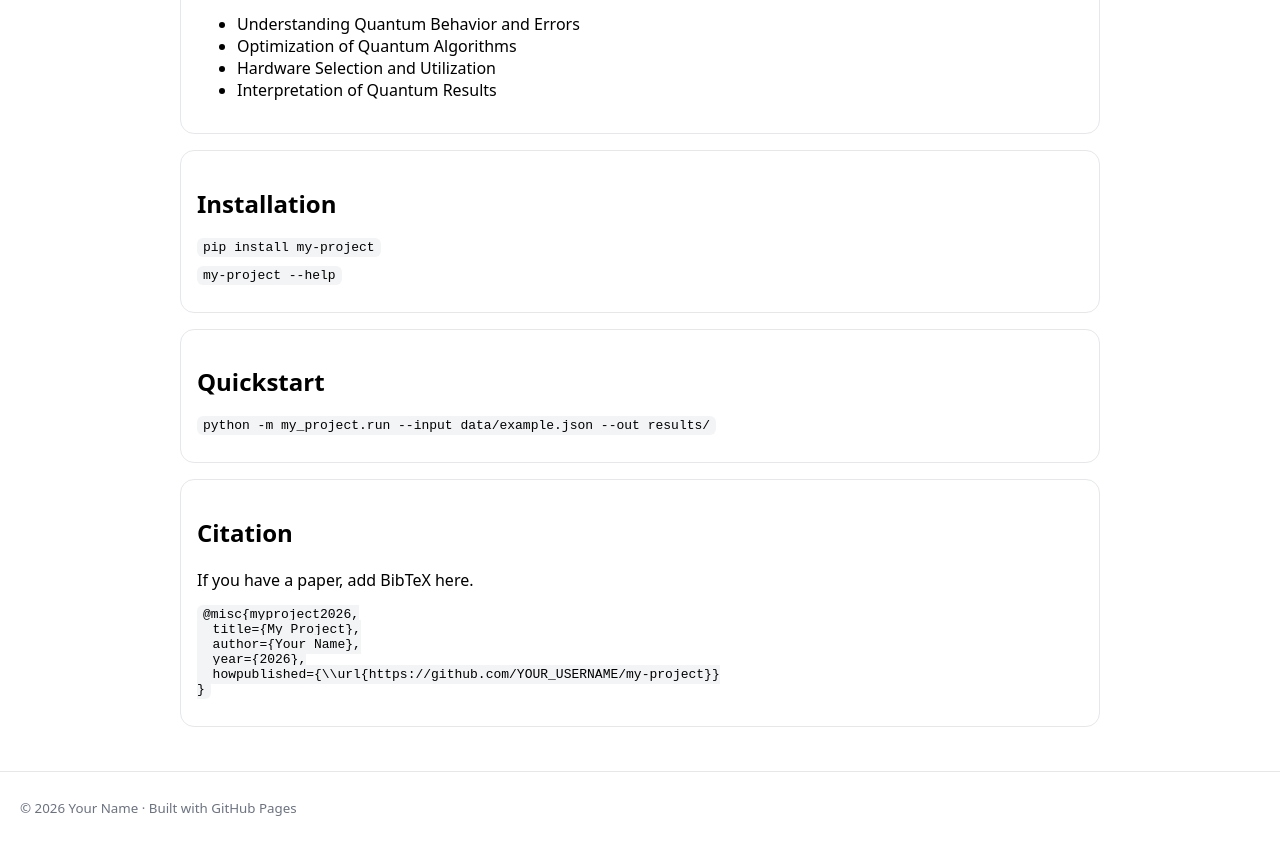
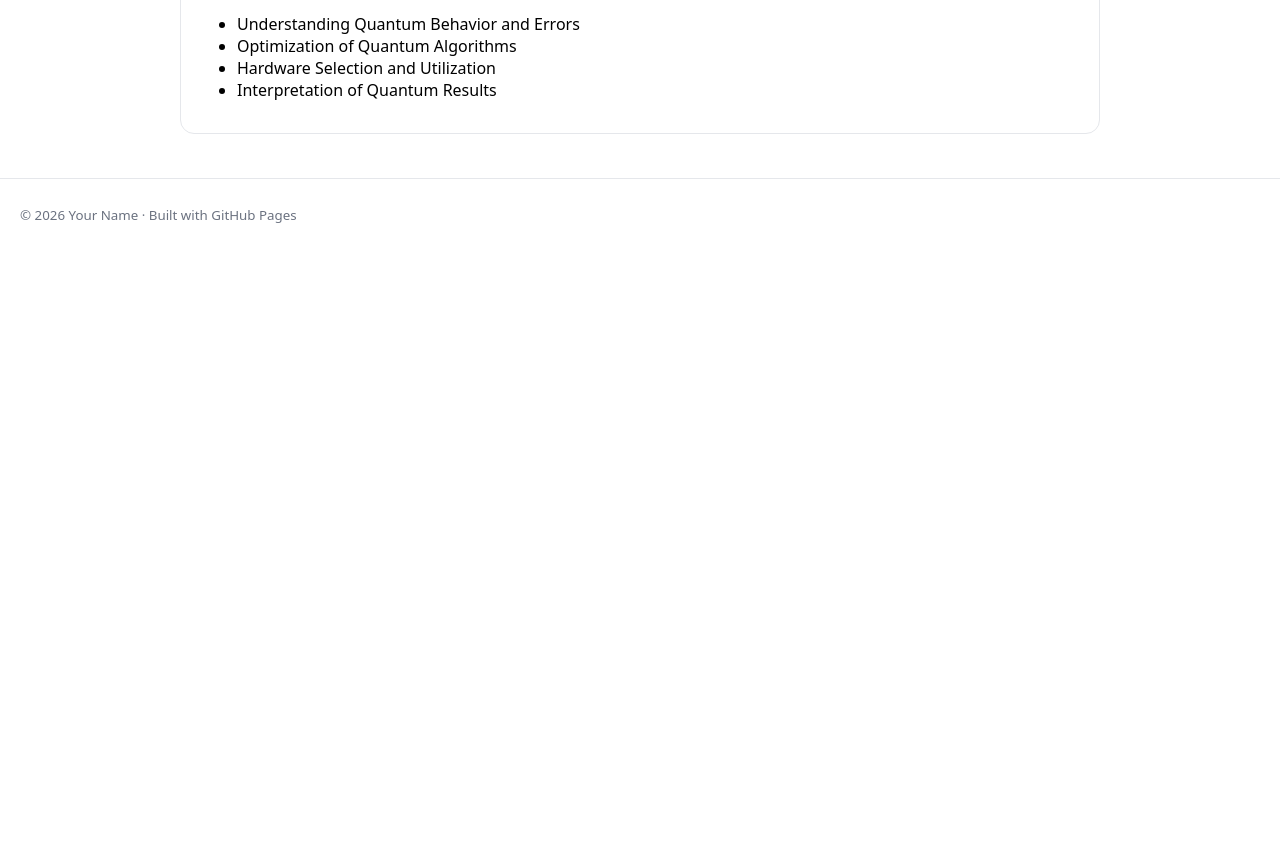
Before and after one commit to guansLab/asplos-tutorial, a plain HTML site: page index.html in a window 1280 px wide. Shown: the part 719-1561 px from the top of the page. After the commit the page ends 968 px from the top, so only its background shows below. Drawn offline with Linux system fonts and the light colour scheme.

Commit message:
Update index.html

```diff
--- a/index.html
+++ b/index.html
@@ -41,27 +41,8 @@
       </ul>
     </div>
 
-    <div class="card" id="install">
-      <h2>Installation</h2>
-      <pre><code>pip install my-project</code></pre>
-      <pre><code>my-project --help</code></pre>
-    </div>
 
-    <div class="card">
-      <h2>Quickstart</h2>
-      <pre><code>python -m my_project.run --input data/example.json --out results/</code></pre>
-    </div>
 
-    <div class="card" id="cite">
-      <h2>Citation</h2>
-      <p>If you have a paper, add BibTeX here.</p>
-      <pre><code>@misc{myproject2026,
-  title={My Project},
-  author={Your Name},
-  year={2026},
-  howpublished={\\url{https://github.com/YOUR_USERNAME/my-project}}
-}</code></pre>
-    </div>
   </main>
 
   <footer>
```
